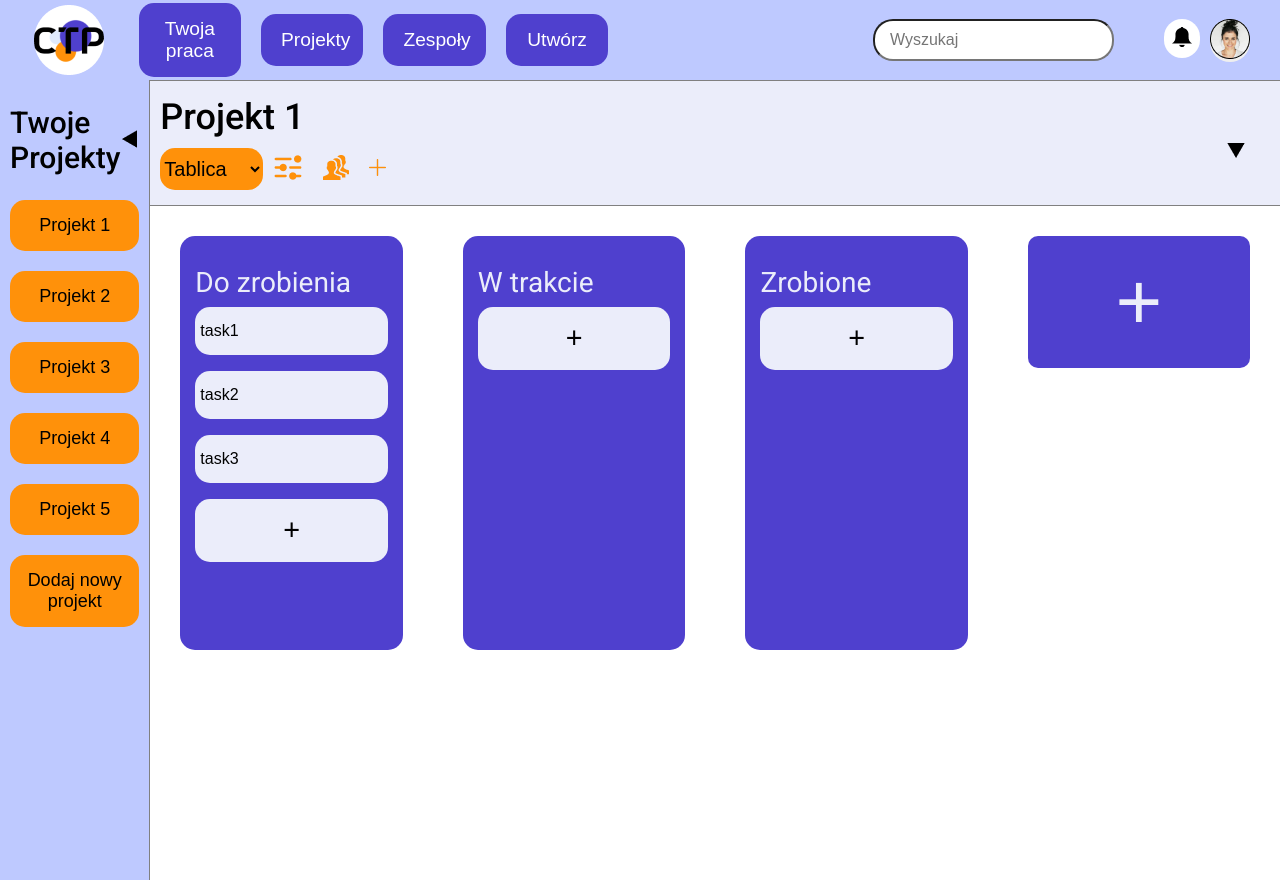
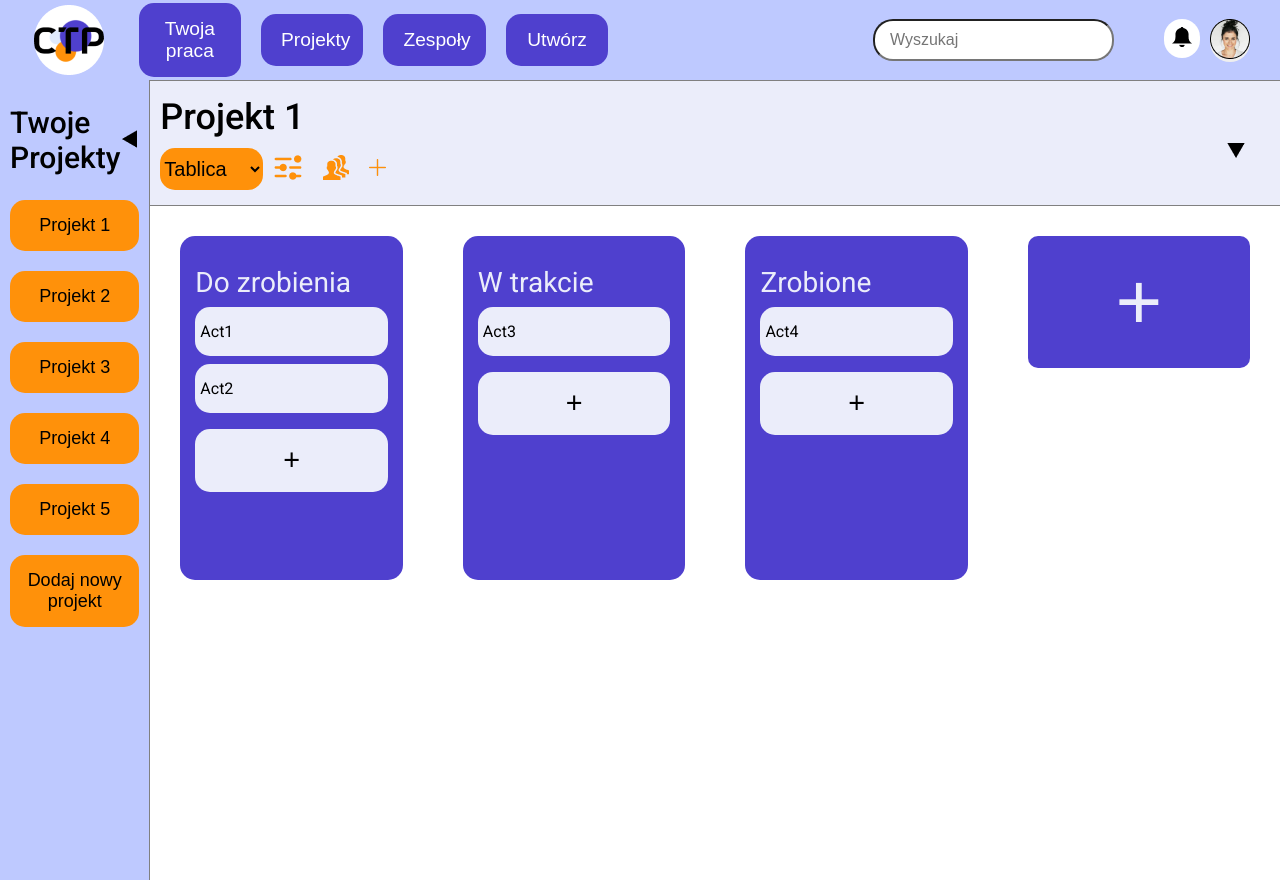
Before and after one commit to dciepko/ProjectManagementApp, a React (Vite) app in the folder project-management-project/frontend/: page / in a window 1280 px wide. Built offline with nearby package versions, Linux system fonts and the light colour scheme.

Commit message:
Creating Activity component

```diff
--- /dev/null
+++ b/project-management-project/frontend/src/activities.js
@@ -0,0 +1,22 @@
+export const activities = [
+  {
+    id: 0,
+    title: "Act1",
+    table: "todo",
+  },
+  {
+    id: 1,
+    title: "Act2",
+    table: "todo",
+  },
+  {
+    id: 2,
+    title: "Act3",
+    table: "doing",
+  },
+  {
+    id: 3,
+    title: "Act4",
+    table: "done",
+  },
+];
--- /dev/null
+++ b/project-management-project/frontend/src/components/Activty/Activity.jsx
@@ -0,0 +1,18 @@
+import classes from "./Activity.module.css";
+
+import DropIndicator from "../DropIndicator/DropIndicator";
+
+export default function Activity({ id, task, handleDragStart }) {
+  return (
+    <>
+      <DropIndicator table={id} beforeId={task.id} />
+      <div
+        draggable
+        className={classes.activityContainer}
+        onDragStart={(event) => handleDragStart(event)}
+      >
+        {task.title}
+      </div>
+    </>
+  );
+}
--- /dev/null
+++ b/project-management-project/frontend/src/components/Activty/Activity.module.css
@@ -0,0 +1,16 @@
+.activityContainer {
+  background-color: #ebedfa;
+  font-size: 16px;
+  margin: 8px 0;
+  padding: 15px 5px;
+  width: 100%;
+  text-align: left;
+  border: none;
+  border-radius: 15px;
+  cursor: grab;
+  color: black;
+}
+
+.activityContainer:hover {
+  background-color: lightgray;
+}
--- /dev/null
+++ b/project-management-project/frontend/src/components/DropIndicator/DropIndicator.jsx
@@ -0,0 +1,5 @@
+export default function DropIndicator({ beforeId, table }) {
+  // return {
+  //     <div data-before={beforeId || "-1"} data-table={table} />
+  // }
+}
--- a/project-management-project/frontend/src/components/SelectedProject/SelectedProject.jsx
+++ b/project-management-project/frontend/src/components/SelectedProject/SelectedProject.jsx
@@ -35,10 +35,21 @@ export default function SelectedProject({ currentProject }) {
         <StatusTable
           key={"todo"}
           title={"Do zrobienia"}
+          id={"todo"}
           tasks={currentProject.tasks}
         />
-        <StatusTable key={"wtrakcie"} title={"W trakcie"} tasks={[]} />
-        <StatusTable key={"done"} title={"Zrobione"} tasks={[]} />
+        <StatusTable
+          key={"doing"}
+          title={"W trakcie"}
+          id={"doing"}
+          tasks={currentProject.tasks}
+        />
+        <StatusTable
+          key={"done"}
+          title={"Zrobione"}
+          id={"done"}
+          tasks={currentProject.tasks}
+        />
         <button className={classes.addTableButton}>+</button>
       </div>
     </div>
--- a/project-management-project/frontend/src/components/StatusTable/StatusTable.jsx
+++ b/project-management-project/frontend/src/components/StatusTable/StatusTable.jsx
@@ -1,9 +1,18 @@
 import { useRef } from "react";
 import AddingTask from "../AddingTask/AddingTask";
 import classes from "./StatusTable.module.css";
+import Activity from "../Activty/Activity";
 
-export default function TimeTable({ title, tasks }) {
+export default function TimeTable({ title, id, tasks }) {
   const modal = useRef();
+
+  const filteredActivities = tasks.filter((task) => {
+    return task.table === id;
+  });
+
+  function handleDragStart(event, activity) {
+    event.dataTransfer.setData("actId", activity.id);
+  }
 
   function handleOpenModal() {
     modal.current.open();
@@ -15,8 +24,10 @@ export default function TimeTable({ title, tasks }) {
       <section className={classes.section}>
         <h3 className={classes.h3}>{title}</h3>
         <ul>
-          {tasks.map((task) => {
-            return <button className={classes.pTask}>{task}</button>;
+          {filteredActivities.map((task) => {
+            return (
+              <Activity id={id} task={task} handleDragStart={handleDragStart} />
+            );
           })}
           <button onClick={handleOpenModal} className={classes.addTaskButton}>
             +
--- a/project-management-project/frontend/src/components/StatusTable/StatusTable.module.css
+++ b/project-management-project/frontend/src/components/StatusTable/StatusTable.module.css
@@ -10,17 +10,6 @@
 }
 .h3 {
   font-weight: 400;
-}
-
-.pTask {
-  background-color: #ebedfa;
-  font-size: 16px;
-  margin: 8px 0;
-  padding: 15px 5px;
-  width: 100%;
-  text-align: left;
-  border: none;
-  border-radius: 15px;
 }
 
 .addTaskButton {
--- a/project-management-project/frontend/src/projects.js
+++ b/project-management-project/frontend/src/projects.js
@@ -1,32 +1,34 @@
+import { activities } from "./activities";
+
 export const PROJECTS = [
   {
     id: 0,
     title: "Projekt 1",
     description: "Oto projekt 1",
-    tasks: ["task1", "task2", "task3"],
+    tasks: activities,
   },
   {
     id: 1,
     title: "Projekt 2",
     description: "Oto projekt 2",
-    tasks: ["task1", "task2", "task3"],
+    tasks: activities,
   },
   {
     id: 2,
     title: "Projekt 3",
     description: "Oto projekt 3",
-    tasks: ["task1", "task2", "task3"],
+    tasks: activities,
   },
   {
     id: 3,
     title: "Projekt 4",
     description: "Oto projekt 4",
-    tasks: ["task1", "task2", "task3"],
+    tasks: activities,
   },
   {
     id: 4,
     title: "Projekt 5",
     description: "Oto projekt 5",
-    tasks: ["task1", "task2", "task3"],
+    tasks: activities,
   },
 ];
```
Also changed, not shown: project-management-project/frontend/src/components/DropIndicator/DropIndicator.module.css (added).
